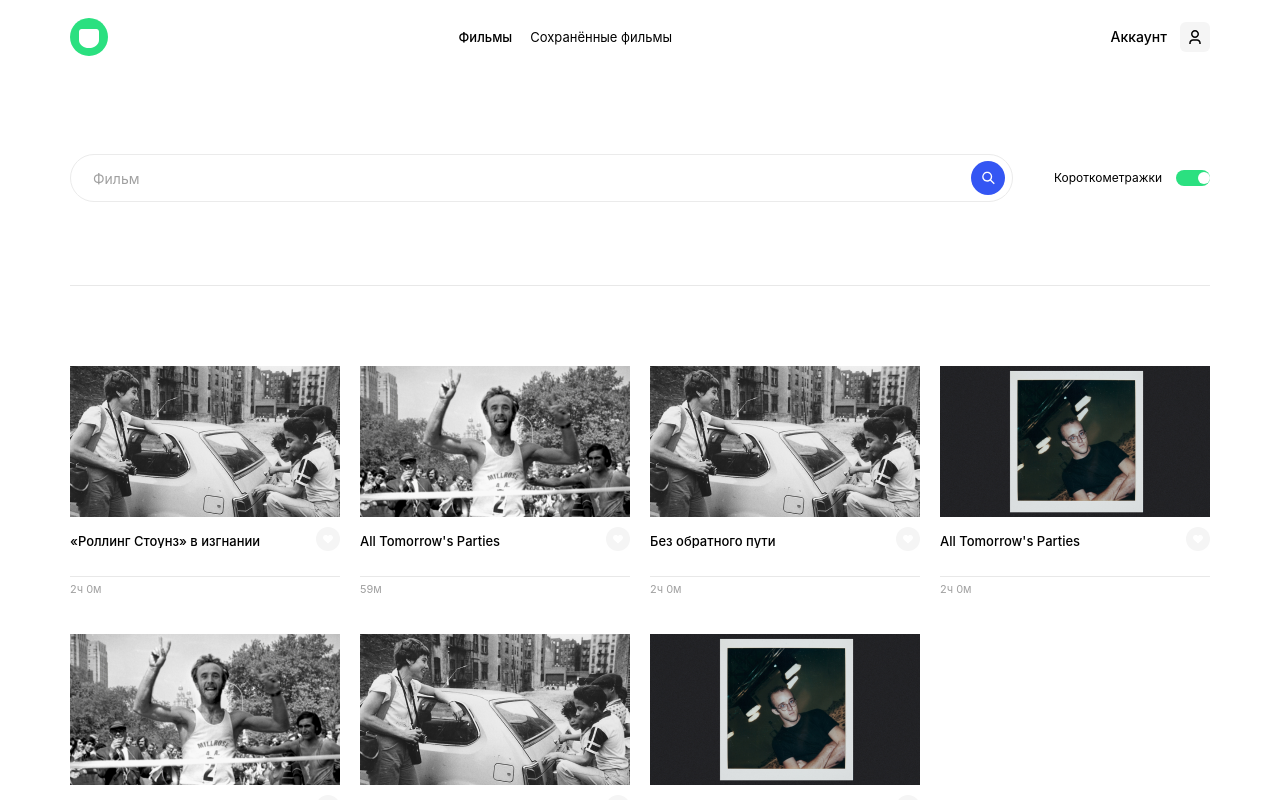
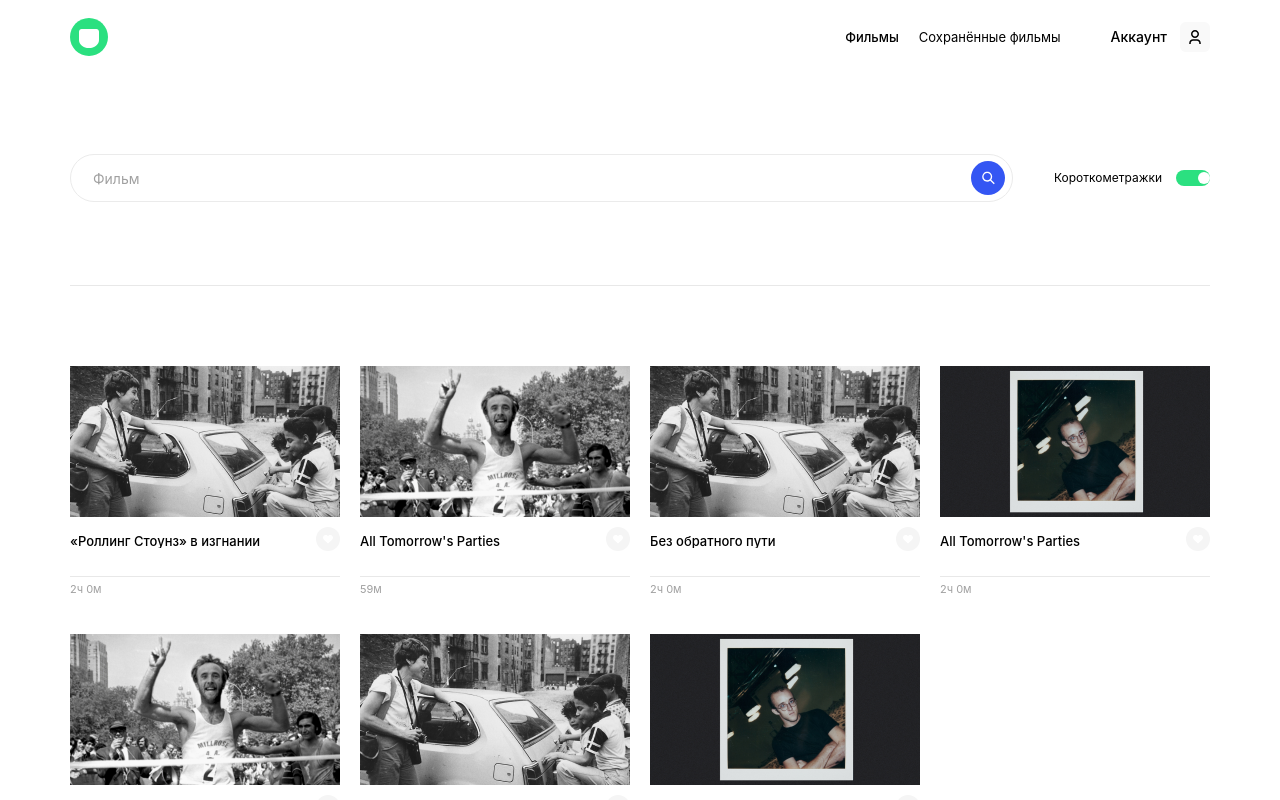
Before and after one commit to ir-mars/movies-explorer-frontend, a React (Create React App) app: page /movies in a window 1280 px wide. Shown: the top 800 px of the page. Built offline with nearby package versions, Linux system fonts and the light colour scheme.

Commit message:
Header component

```diff
--- a/src/components/Header/Header.css
+++ b/src/components/Header/Header.css
@@ -1,48 +1,62 @@
 .header {
   width: 100%;
+  height: 74px;
+  position: relative;
+}
+
+.header__wrapper {
+  max-width: 1280px;
   height: 74px;
   display: flex;
   align-items: center;
   justify-content: space-between;
-  /*padding: 0 70px;*/
+  margin: 0 auto;
+  padding: 0 70px;
   box-sizing: border-box;
-  position: relative;
 }
 
-.header__container {
-  width: 100%;
-  background-color: rgba(7, 48, 66, 1);
+@media screen and (max-width: 820px) {
+  .header__wrapper {
+    padding: 0 30px;
+  }
+}
+
+@media screen and (max-width: 536px) {
+  .header__wrapper {
+    padding: 0 14px;
+  }
+}
+
+.header__link {
+  margin: 0 20px 0 0;
+  padding: 0;
+  display: flex;
+  justify-content: center;
+  align-items: center;
+  font-weight: 500;
+  font-size: 13px;
+  line-height: 18px;
+  color: black;
+  text-decoration: none;
+  background-color: inherit;
+  border: none;
+  cursor: pointer;
+  transition: all 0.5s ease;
+}
+
+.header__link:hover {
+  opacity: 0.6;
 }
 
 .header__nav-links {
   display: flex;
-  justify-content: flex-end;
+  justify-content: center;
   align-items: center;
-  margin-right: 70px;
-}
-
-.header__logo {
-  margin-left: 70px;
 }
 
 @media screen and (max-width: 820px) {
   .header__nav-links {
-    margin: 0 30px;
     justify-content: space-between;
-  }
-
-  .header__logo {
-    margin-left: 30px;
-  }
-}
-
-@media screen and (max-width: 536px) {
-  .header__nav-links {
-    margin: 0 14px;
-  }
-
-  .header__logo {
-    margin-left: 14px;
   }
 }
 
@@ -57,35 +71,17 @@
 }
 
 @media screen and (max-width: 820px) {
-  .header__nav-links_hidden_tablet-mobile {
+  .header__nav-links_hidden_tab-mobile {
     display: none;
   }
 }
 
-.header__link {
-  color: black;
-  text-decoration: none;
-  background-color: inherit;
-  border: none;
-  margin: 0 18px 0 0;
-  padding: 0;
-  font-weight: 500;
-  font-size: 13px;
-  line-height: 18px;
-  cursor: pointer;
-  transition: all 0.5s ease;
-  display: flex;
-  justify-content: center;
-  align-items: center;
+/*ГЛАВНАЯ СТРАНИЦА*/
+.header__wrapper_main {
+  background-color: rgba(7, 48, 66, 1);
 }
-
-.header__link_profile {
-  font-size: 14px;
-  line-height: 16px;
-  margin-right: 0;
-}
-
-.header__link_auth {
+/*ссылка "регистрация"*/
+.header__link_reg {
   font-size: 12px;
   line-height: 16px;
   margin-right: 30px;
@@ -93,32 +89,44 @@
 }
 
 @media screen and (max-width: 536px) {
-  .header__link_auth {
+  .header__link_reg {
     font-size: 10px;
     margin-right: 15px;
   }
 }
 
-.header__link_medium {
-  font-weight: 400;
-}
-
-.header__link_type_btn {
+/*кнопка "войти"(зеленая)*/
+.header__link_btn {
   margin: 0;
   padding: 8px 20px;
-  border-radius: 3px;
   background-color: #2BE080;;
   color: black;
+  border-radius: 3px;
 }
 
 @media screen and (max-width: 536px) {
-  .header__link_type_btn {
+  .header__link_btn {
     padding: 5px 12px;
   }
 }
 
-.header__nav-link-icon {
-  background-color: rgba(245, 245, 245, 1);
+/*ВСЕ ОСТАЛЬНЫЕ СТРАНИЦЫ*/
+/**/
+.header__link_savefilms {
+  font-weight: 400;
+  margin: 0 50px 0 0;
+}
+
+/*ссылка "аккаунт"*/
+.header__link_acc {
+  font-size: 14px;
+  line-height: 16px;
+  margin-right: 0;
+}
+
+/*иконка человечка*/
+.header__acc-icon {
+  background-color: #f9f9f9;
   width: 10px;
   height: 10px;
   margin-left: 13px;
@@ -133,11 +141,9 @@
   background-color: var(--bgcolor-extra);
 }
 
-.header__link:hover {
-  opacity: 0.8;
-}
-
-.header__btn-menu {
+/*БУРГЕР*/
+/*иконка бургер-меню*/
+.header__burger-btn {
   width: 44px;
   height: 41px;
   padding: 0;
@@ -149,14 +155,15 @@
 }
 
 @media screen and (max-width: 536px) {
-  .header__btn-menu {
+  .header__burger-btn {
     width: 40px;
+    background: url('../../images/miniburger-icon.svg') center center/cover no-repeat;
   }
 }
 
-.header__btn-menu_close {
-  background: url('../../images/close-icon.svg') center center/cover
-  no-repeat;
+/*кнопка закрыть бургерменю (крест)*/
+.header__burger-btn_close {
+  background: url('../../images/close-icon.svg') center center/cover no-repeat;
   position: fixed;
   z-index: 999;
   right: 20px;
@@ -168,14 +175,14 @@
 }
 
 @media screen and (max-width: 536px) {
-  .header__btn-menu_close {
+  .header__burger-btn_close {
     width: 32px;
     right: 13px;
     top: 18px;
   }
 }
 
-.header__btn-menu:hover {
+.header__burger-btn:hover {
   opacity: 0.7;
 }
 
--- a/src/components/Header/Header.js
+++ b/src/components/Header/Header.js
@@ -8,46 +8,45 @@ import Navigation from '../Navigation/Navigation';
 function Header ({ menuOpened, handleMenuOpened }) {
 
   return (
-    <header className='header'>
+    <header className="header">
       <Routes>
-
         <Route path="/" element={
           <>
-          <div className="header__container">
-            <img className="header__logo" src={headerlogo} alt="логотип" />
+          <div className="header__wrapper header__wrapper_main">
+            <img className="header__logo" src={headerlogo} alt="логотип в виде зеленого круга" />
             <nav className="header__nav-links">
-              <Link to="/sign-up" className="header__link header__link_auth">Регистрация</Link>
-              <Link to="/sign-in" className="header__link header__link_auth header__link_type_btn">Войти</Link>
+              <Link to="/sign-up" className="header__link header__link_reg">Регистрация</Link>
+              <Link to="/sign-in" className="header__link header__link_reg header__link_btn">Войти</Link>
             </nav>
           </div>
           </>
         } />
 
         <Route path="*" element={
-          <>
-            <img className="header__logo" src={logo} alt="логотип" />
-            <nav className="header__nav-links header__nav-links_hidden_tablet-mobile">
-              <Link to="/movies" className='header__link'>
+          <div className="header__wrapper">
+            <nav className="header__nav-links header__nav-links_hidden_tab-mobile">
+              <img className="header__logo" src={logo} alt="логотип в виде морды кота" />
+            </nav>
+            <nav className="header__nav-links header__nav-links_hidden_tab-mobile">
+              <Link to="/movies" className="header__link">
                 Фильмы
               </Link>
-              <Link to="/saved-movies" className='header__link header__link_medium'>
+              <Link to="/saved-movies" className="header__link header__link_savefilms">
                 Сохранённые фильмы
               </Link>
-            </nav>
-            <nav className='header__nav-links header__nav-links_hidden_tablet-mobile'>
-              <Link to="/profile" className='header__link header__link_profile'>
+              <Link to="/profile" className="header__link header__link_acc">
                 Аккаунт
-                <div className='header__nav-link-icon'></div>
+                <div className="header__acc-icon"></div>
               </Link>
             </nav>
 
-            <nav className='header__nav-links header__nav-links_hidden_pc'>
+            <nav className="header__nav-links header__nav-links_hidden_pc">
               <img className="header__logo" src={logo} alt="логотип" />
-              <button className={`header__btn-menu ${menuOpened ? 'header__btn-menu_close' : ''}`} onClick={() => handleMenuOpened(!menuOpened)}>
+              <button className={`header__burger-btn ${menuOpened ? "header__burger-btn_close" : ''}`} onClick={() => handleMenuOpened(!menuOpened)}>
               </button>
             </nav>
             <Navigation menuOpened={menuOpened} onClose={() => handleMenuOpened(false)} />
-          </>
+          </div>
         } />
       </Routes>
     </header>
--- a/src/components/Navigation/Navigation.css
+++ b/src/components/Navigation/Navigation.css
@@ -28,7 +28,7 @@
     margin-left: 59px;
   }
 
-  .navigation__links-item_type_only-mobile {
+  .navigation__links-item_type_mobile {
     display: none;
   }
 
@@ -48,7 +48,7 @@
     opacity: 0.7;
   }
 
-  .navigation__link_type_with-icon {
+  .navigation__link_type_icon {
     display: flex;
     align-items: center;
     column-gap: 13px;
@@ -58,7 +58,6 @@
   }
 
   .navigation__link-icon {
-    /*background-color: rgba(245, 245, 245, 1);*/
     width: 10px;
     height: 10px;
     border-radius: 6px;
@@ -133,11 +132,11 @@
     right: 0;
   }
 
-  .navigation__links-item_type_only-mobile {
+  .navigation__links-item_type_mobile {
     display: block;
   }
 
-  .navigation__link_type_with-icon {
+  .navigation__link_type_icon {
     font-weight: 500;
     font-size: 14px;
     line-height: 16px;
--- a/src/components/Navigation/Navigation.js
+++ b/src/components/Navigation/Navigation.js
@@ -3,39 +3,39 @@ import './Navigation.css';
 
 function Navigation ({ menuOpened, onClose }) {
 
-  const setLinkClass = (navLinkData) => navLinkData.isActive
-    ? 'navigation__link navigation__link_active'
-    : 'navigation__link';
+  const setClass = (navLinkData) => navLinkData.isActive
+    ? "navigation__link navigation__link_active"
+    : "navigation__link";
 
   function handleClickCloseByOverlay (e) {
-    if (e.target.classList.contains('navigation_visible')) {
+    if (e.target.classList.contains("navigation_visible")) {
       onClose();
     }
   };
 
   return (
-    <div className={`navigation ${menuOpened ? 'navigation_visible' : ''}`} onClick={handleClickCloseByOverlay} >
-      <nav className={`navigation__inner ${menuOpened ? 'navigation__inner_visible' : ''}`}>
-        <ul className='navigation__links'>
-          <li className='navigation__links-item navigation__links-item_type_only-mobile'>
-            <NavLink className={setLinkClass} to='/' onClick={onClose}>
+    <div className={`navigation ${menuOpened ? "navigation_visible" : ''}`} onClick={handleClickCloseByOverlay} >
+      <nav className={`navigation__inner ${menuOpened ? "navigation__inner_visible" : ''}`}>
+        <ul className="navigation__links">
+          <li className="navigation__links-item navigation__links-item_type_mobile">
+            <NavLink className={setClass} to="/" onClick={onClose}>
               Главная
             </NavLink>
           </li>
-          <li className='navigation__links-item'>
-            <NavLink className={setLinkClass} to='/movies' onClick={onClose}>
+          <li className="navigation__links-item">
+            <NavLink className={setClass} to="/movies" onClick={onClose}>
               Фильмы
             </NavLink>
           </li>
-          <li className='navigation__links-item'>
-            <NavLink className={setLinkClass} to='/saved-movies' onClick={onClose}>
+          <li className="navigation__links-item">
+            <NavLink className={setClass} to="/saved-movies" onClick={onClose}>
               Сохранённые фильмы
             </NavLink>
           </li>
         </ul>
-        <Link className='navigation__link navigation__link_type_with-icon' to='/profile' onClick={onClose}>
+        <Link className="navigation__link navigation__link_type_icon" to="/profile" onClick={onClose}>
           Аккаунт
-          <div className='navigation__link-icon' />
+          <div className="navigation__link-icon" />
         </Link>
       </nav>
     </div>
--- a/src/components/SearchForm/SearchForm.css
+++ b/src/components/SearchForm/SearchForm.css
@@ -79,6 +79,10 @@
   transition: all 0.5s ease;
 }
 
+.search-form__submit:hover {
+  opacity: 0.8;
+}
+
 @media screen and (max-width: 786px) {
   .search-form__submit {
     right: 7px;
```
Also changed, not shown: src/images/miniburger-icon.svg (added).
